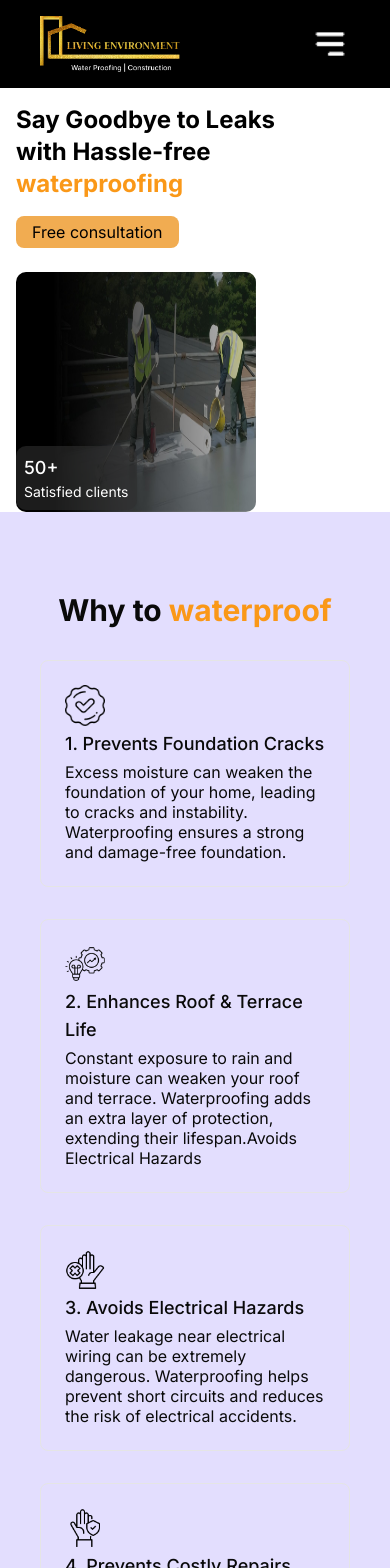
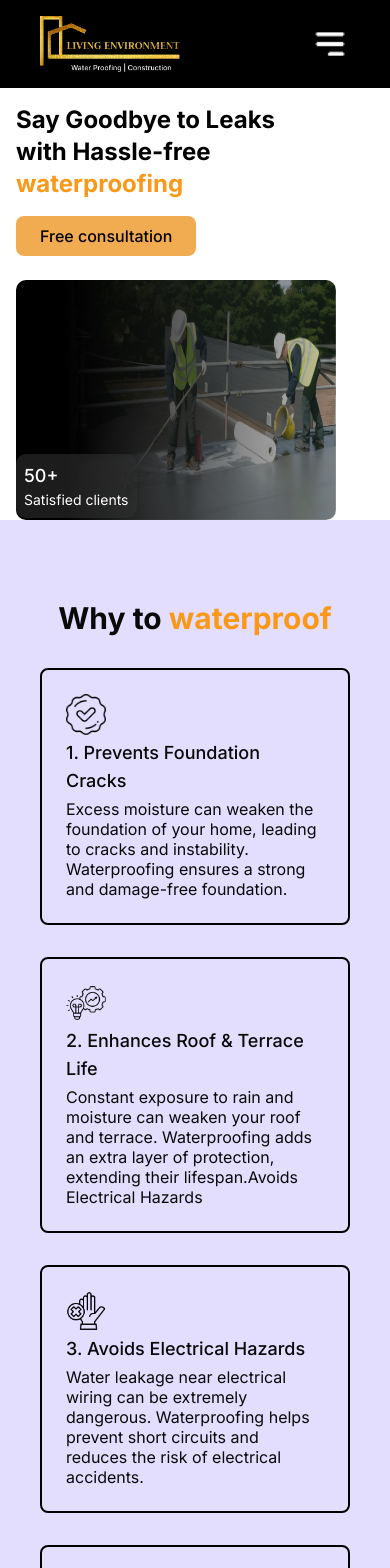
Before and after one commit to axolotron-ai/livingenvironmentt, a Next.js app: page / in a window 390 px wide. Shown: the top 1568 px of the page. Built offline with nearby package versions, Linux system fonts and the light colour scheme.

Commit message:
done ui changes

```diff
--- a/src/Components/GridItem.tsx
+++ b/src/Components/GridItem.tsx
@@ -11,7 +11,7 @@ function GridItem({
   paragraph: string;
 }) {
   return (
-    <div className="border rounded-md p-6 text-left gap-y-1 flex flex-col">
+    <div className="border-black border-2 rounded-md p-6 text-left gap-y-1 flex flex-col">
       <Image src={icon} width={40} height={40} alt="Icon" />
       <h1 className="font-medium text-lg">{heading}</h1>
       <p className="leading-5">{paragraph}</p>
--- a/src/Components/Hero.tsx
+++ b/src/Components/Hero.tsx
@@ -17,7 +17,7 @@ function Hero() {
         <button className="bg-[#5033E2] text-white px-6 py-2 mt-4 rounded-md hidden md:inline-block text-lg">
           <a href="#contact">Get waterproofed</a>
         </button>
-        <button className="bg-[#F1AC51] px-4 py-1 rounded-md md:hidden">
+        <button className="bg-[#F1AC51] px-6 py-2 text-[16px] font-medium rounded-md md:hidden">
           <a href="#contact">Free consultation</a>
         </button>
       </div>
@@ -27,7 +27,7 @@ function Hero() {
         width={400}
         quality={100}
         alt="hero image"
-        className="h-60 w-60 relative md:block rounded-lg ml-4 mt-6 md:mt-0 md:ml-0 md:rounded-none md:mx-0 md:w-full md:h-auto z-0"
+        className="h-60 w-80 relative md:block rounded-lg ml-4 mt-6 md:mt-0 md:ml-0 md:rounded-none md:mx-0 md:w-full md:h-auto z-0"
       />
 
       <div className="bg-[#2F2F2F99] bg-opacity-60 w-fit h-fit absolute md:bottom-16 md:right-24 md:flex items-center justify-evenly md:gap-x-10 md:px-4 md:py-6 p-2 left-4 bottom-0.5 rounded-lg md:left-auto">
```
